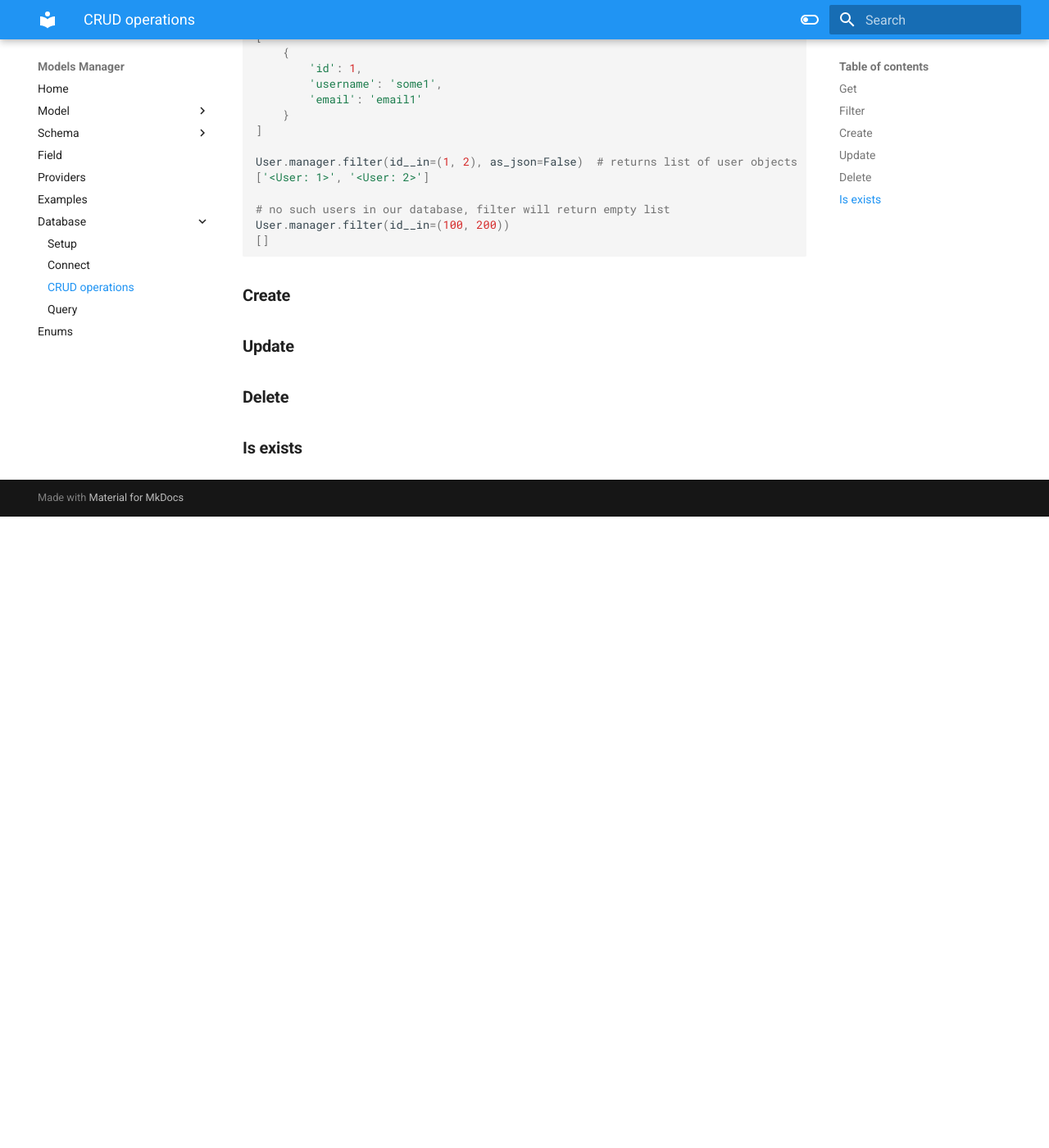
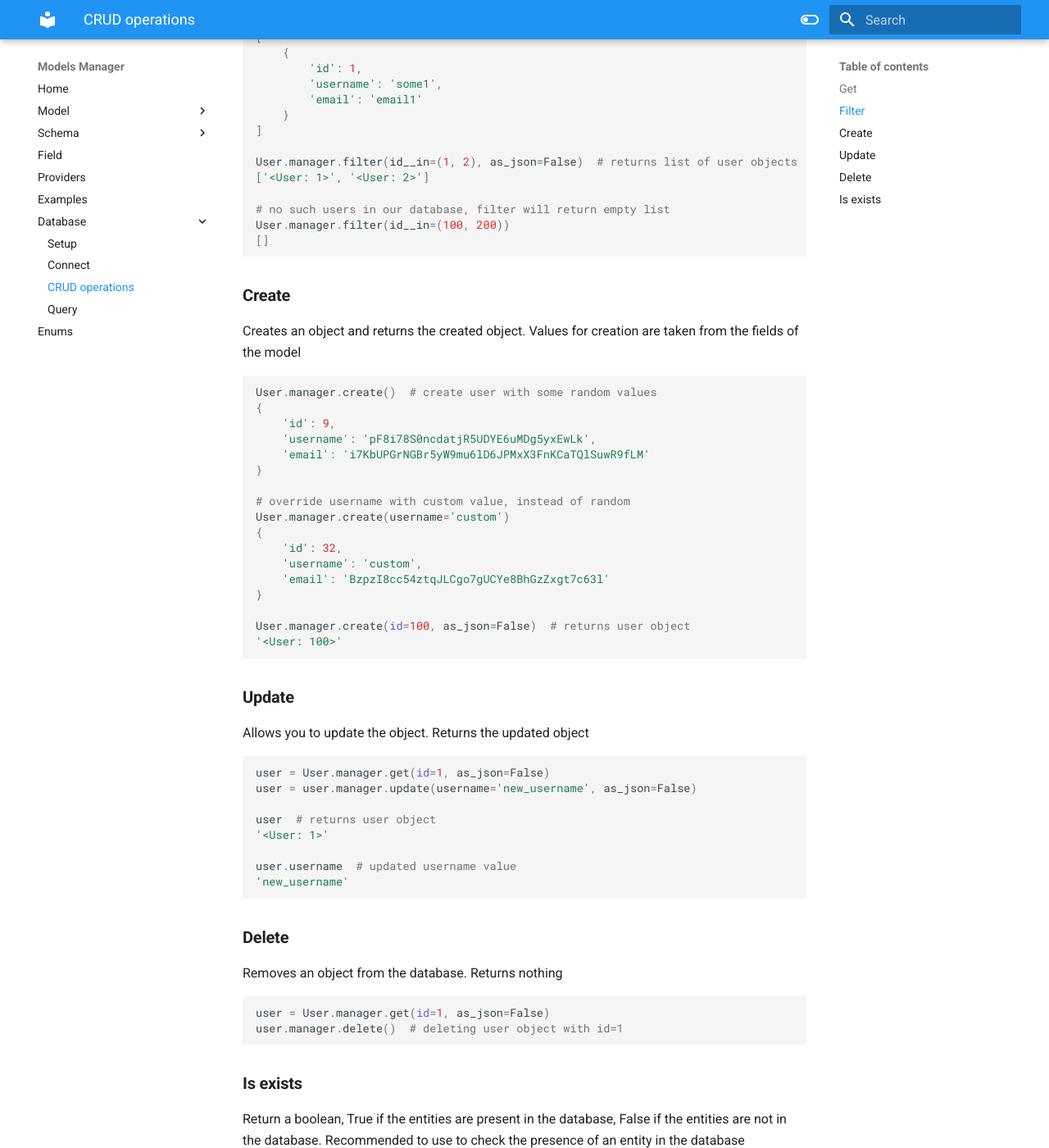
Before and after one commit to Nikita-Filonov/models_manager, an MkDocs documentation site: the page built from docs/database/crud.md, in a window 1280 px wide and 1400 px high, scrolled down 1365 px. Shown: the whole window at 82% size. Built offline with MkDocs 1.6.1 and Material for MkDocs 9.7.7, drawn with Linux system fonts in a browser that asks for light colours; before the commit the page ends 1995 px from its top, so only the background shows below that; some of the changed text lies outside the part shown.

Commit message:
crud docs

````diff
--- a/docs/database/crud.md
+++ b/docs/database/crud.md
@@ -70,8 +70,65 @@ User.manager.filter(id__in=(100, 200))
 
 ### **Create**
 
+Creates an object and returns the created object. Values for creation are taken from the fields of the model
+
+```python
+User.manager.create()  # create user with some random values
+{
+    'id': 9,
+    'username': 'pF8i78S0ncdatjR5UDYE6uMDg5yxEwLk',
+    'email': 'i7KbUPGrNGBr5yW9mu6lD6JPMxX3FnKCaTQlSuwR9fLM'
+}
+
+# override username with custom value, instead of random
+User.manager.create(username='custom')
+{
+    'id': 32,
+    'username': 'custom',
+    'email': 'BzpzI8cc54ztqJLCgo7gUCYe8BhGzZxgt7c63l'
+}
+
+User.manager.create(id=100, as_json=False)  # returns user object
+'<User: 100>'
+```
+
 ### **Update**
+
+Allows you to update the object. Returns the updated object
+
+```python
+user = User.manager.get(id=1, as_json=False)
+user = user.manager.update(username='new_username', as_json=False)
+
+user  # returns user object
+'<User: 1>'
+
+user.username  # updated username value
+'new_username'
+```
 
 ### **Delete**
 
+Removes an object from the database. Returns nothing
+
+```python
+user = User.manager.get(id=1, as_json=False)
+user.manager.delete()  # deleting user object with id=1
+```
+
 ### **Is exists**
+
+Return a boolean, True if the entities are present in the database, False if the entities are not in the database.
+Recommended to use to check the presence of an entity in the database
+
+```python
+is_user_exists = User.manager.is_exists(id=1)
+
+is_user_exists  # user with id=1 exists, True
+True
+
+is_user_exists = User.manager.is_exists(id=100)
+
+is_user_exists  # user with id=100 does not exists, False
+False
+```
````
Also changed, not shown: other parts of docs/database/crud.md (+3 -3 lines).
